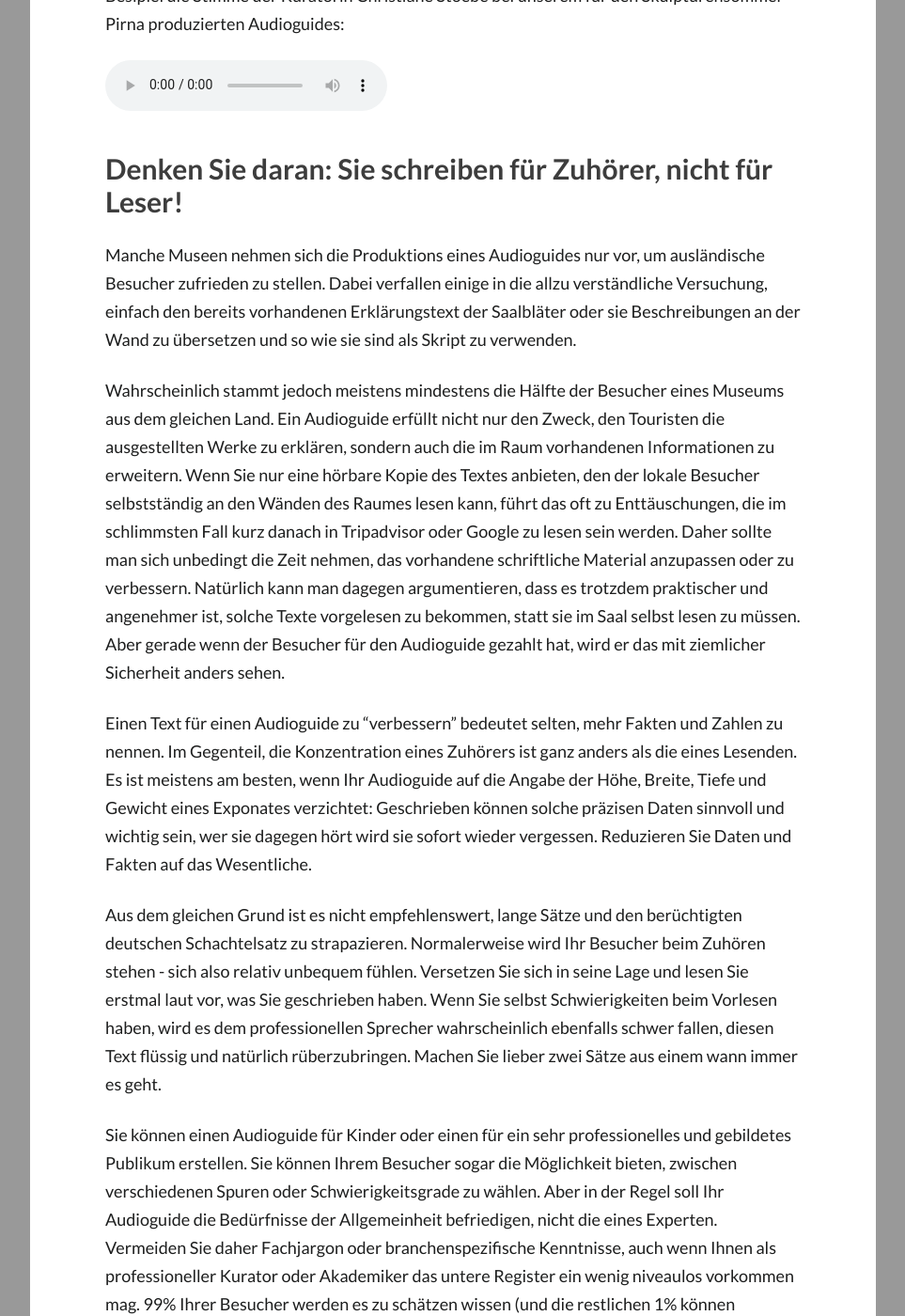
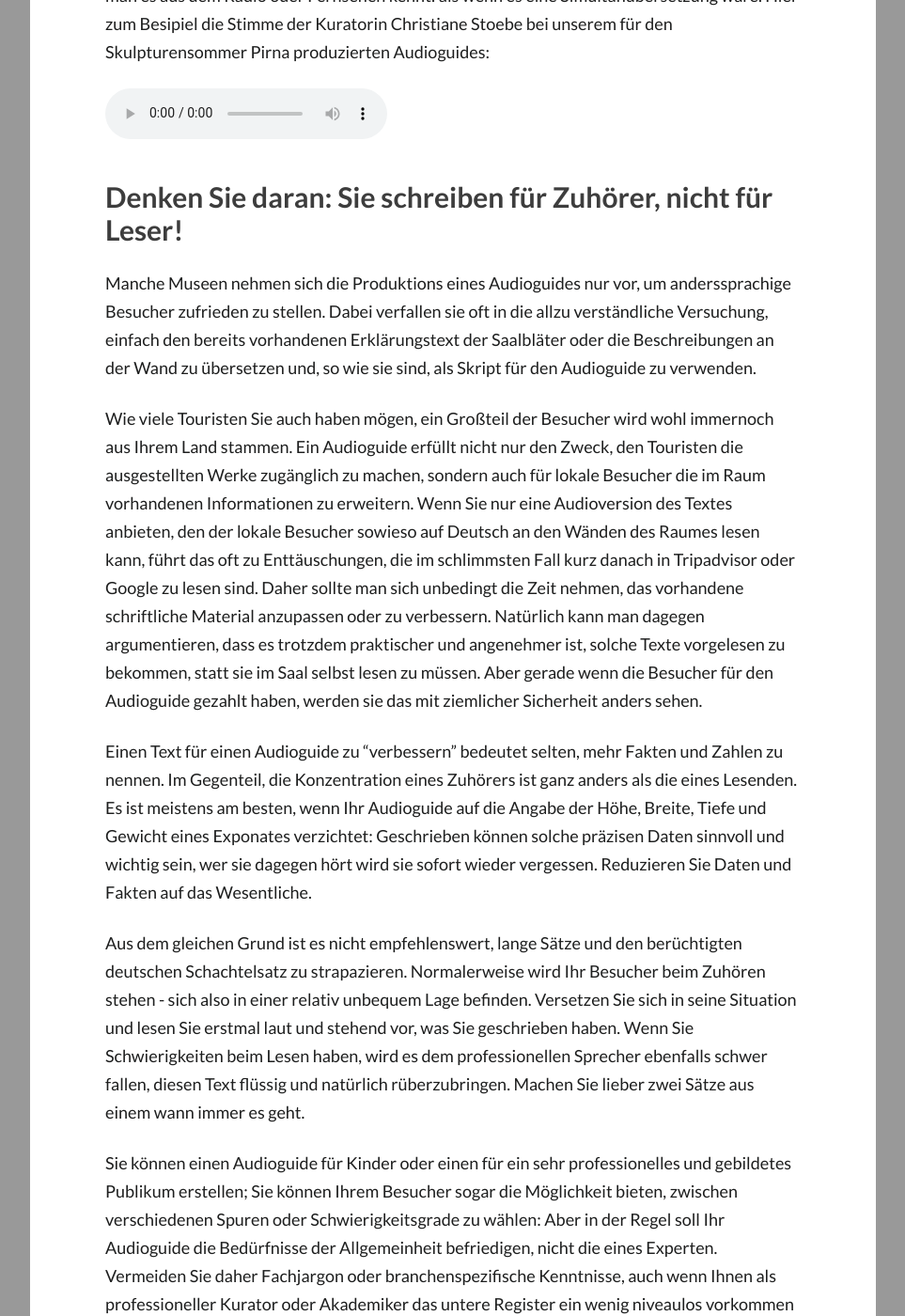
Before and after one commit to nubart/blog-de, a Jekyll site: the page built from _posts/2018-06-10-wie-audioguide-museum-schreiben-skript.md, in a window 1280 px wide and 1400 px high, scrolled down 3908 px. Shown: the whole window at 94% size, without its empty margins (8-971 px from the left). Built offline with Jekyll 4.4.1, drawn with Linux system fonts in a browser that asks for light colours; some web fonts are replaced; comment, search, counter and statistics services are not loaded; some of the changed text lies outside the part shown.

Commit message:
Blog DE erster Post

```diff
--- a/_posts/2018-06-10-wie-audioguide-museum-schreiben-skript.md
+++ b/_posts/2018-06-10-wie-audioguide-museum-schreiben-skript.md
@@ -17,27 +17,27 @@
 
 Aber vielleicht arbeiten Sie für eins der etwa 85 % kleineren deutschen Museen, die noch nicht über einen Audioguide verfügen. Dann stehen Sie wahrscheinlich zum ersten Mal vor der Aufgabe, einen Audioguide zu produzieren und Sie wissen nicht, wo Sie anfangen sollen.
 
-Nun, der allererste Schritt ist wohl die Verfassung eines Skripts. Natürliche kann Ihnen Nubart gerne dabei helfen, aber wenn Sie den Alleingang vorziehen, sind vielleicht die folgenden Empfehlungen nützlich:
+Nun, der allererste Schritt ist wohl die Verfassung eines Skripts. Natürlich kann Ihnen Nubart gerne dabei helfen, aber wenn Sie den Alleingang vorziehen, sind vielleicht die folgenden Empfehlungen nützlich:
 
 <!--more-->
 
 ## Wählen Sie die Exponate, die Sie Ihren Besuchern erklären möchten
-Auch wenn Ihr Museum klein ist, wird es nicht möglich oder wünschenswert sein, alle Ihre Stücke zu erklären. Bevor Sie mit dem Schreiben des Skripts beginnen, überlegen Sie also gut, welche Objekte Gegenstand einer verbalen Erklärung sein werden. Um Ihre Besucher nicht zu überfordern, sollten die Anzahl der Informationen und die Länge der Audiospuren begrenzt sein.
+Auch wenn Ihr Museum klein ist, wird es nicht möglich oder wünschenswert sein, alle Ihre Stücke zu im Audioguide zu berücksichtigen. Bevor Sie mit dem Schreiben des Skripts beginnen, überlegen Sie also gut, welche Objekte Gegenstand einer verbalen Erklärung sein werden. Um Ihre Besucher nicht zu überfordern, sollten die Anzahl der Informationen und die Länge der Audiospuren begrenzt sein.
 
-Natürlich sind alle Ihre Exponate eine Erklärung wert und daher wird die Auswahl sicher schwierig sein. Aber Ihre Wahl ist auch ein indirekter Weg ist, Ihre Besucher subtil zu denjenigen Werken zu führen, die in Ihren Profiaugen eine besondere Aufmerksamkeit verdienen.
+Natürlich sind alle Ihre Exponate eine Erklärung wert und daher wird die Auswahl sicher schwierig sein. Aber Ihre Wahl ist auch ein indirekter Weg ist, Ihre Besucher subtil zu denjenigen Werken zu führen, die in Ihren Profiaugen eine besondere Aufmerksamkeit verdienen!
 
 Hier sind einige Kriterien, die Ihnen bei der Auswahl helfen können:
 
 * Das Exponat ist von besonderem historischen oder künstlerischen Wert, ein Highlight für das Museum, das nicht wegzudenken wäre (z. B. die Mona Lisa im Louvre)
 * Das Exponat hat eine Funktion oder Bedeutung, die ohne eine ausgiebigere Erklärung vom Publikum nicht verstanden würde (z.B. ein altes, inzwischen unnachvollziehbar gewordenes Werkzeug).
 * Das Exponat hat vielleicht keinen besonderen künstlerischen Wert per se, es ist aber mit einer interessanten oder bedeutenden Geschichte verbunden, die erzählt werden muss (z.B. die Blumenvase von José González Llorente, die eine wichtige Rolle bei der Unabhängigkeit Kolumbiens gespielt hat).
-* Das Exponat ist per se nicht sonderlich wertvoll, aber es zieht, warum auch immer, die Aufmerksamkeit der Öffentlichkeit auf sich (z.B. ein Folterinstrument).
+* Das Exponat ist an und für sich nicht sonderlich wertvoll, aber es zieht, warum auch immer, die Aufmerksamkeit der Öffentlichkeit auf sich (z.B. ein Folterinstrument).
 
-Denken Sie daran, dass es normal ist, dass die Besucher den Exponaten zu Beginn des Rundgangs viel mehr Aufmerksamkeit als den Späteren schenken. Im ersten Museumssaal ist man noch voller Energie und Interesse, und daher bereit, alle gebotenen Spuren aufmerksam anzuhören. Museumsbesuche sind aber anstrengend. Im Laufe des Besuches stellt sich Müdigkeit ein und der Wunsch, vor einem Objekt zu stehen und die Erklärung zu hören, nimmt rasant ab. Wenn Sie zu viele Erklärungen im Audioguide anbieten, laufen Sie Gefahr, die ganze Energie Ihres Publikums in den ersten Räumen zu verbrauchen. Die letzten Exponate werden oft kaum noch angesehen, geschweige denn, die Erklärung dazu gehört.
+Wichtig dabei zu bedenken: die Besucher schenken den Exponaten zu Beginn des Rundgangs viel mehr Aufmerksamkeit als den Späteren. Im ersten Museumssaal ist man noch voller Energie und Interesse, und daher bereit, alle gebotenen Spuren aufmerksam anzuhören. Museumsbesuche sind aber anstrengend. Im Laufe der Zeit stellt sich Müdigkeit ein und der Wunsch, vor einem Objekt zu stehen und die Erklärung zu hören, nimmt rasant ab. Wenn Sie zu viele Erklärungen im Audioguide anbieten, laufen Sie Gefahr, die ganze Energie Ihres Publikums in den ersten Räumen zu verbrauchen. Die letzten Exponate werden oft kaum noch angesehen, geschweige denn, die Erklärung dazu gehört.
 
-Bei Nubart kann man das ein wenig lockerer nehmen, da unsere "Audioguides zum Mitnehmen" nicht zurückgegeben werden müssen. So kann der erschöpfte, aber immernoch interessierte Besucher auch nach einigen Stunden oder Tagen die fehlenden Spuren bequem in einem Café oder Hotel anhören.
+Bei Nubart kann man das ein wenig lockerer nehmen, da unsere "Audioguides zum Mitnehmen" nicht zurückgegeben werden müssen. So kann der erschöpfte, aber immernoch interessierte Besucher auch nach einigen Stunden oder Tagen die fehlenden Spuren bequem in einem Café oder im Hotelzimmer anhören.
 
-Sie können die Auswahl Ihrer Exponate aber auch als *work in progress* betrachten und mit der Zeit verfeinern. Wie bei Nubart vermitteln inzwischen viele Audioguides konkrete Informationen über die meist angehörten Spuren. Auf diese Weise werden Sie mit der Zeit die Vorlieben Ihres Publikums besser kennen und die selten angehörten Spuren entfernen oder durch andere, geeignetere ersetzen.
+Sie können die Auswahl Ihrer Exponate aber auch als *work in progress* betrachten und mit der Zeit verfeinern. Wie bei Nubart vermitteln inzwischen viele Audioguides konkrete Informationen über die meist angehörten Spuren. (Wenn nicht sollten Sie unbedingt darauf bestehen!). Auf diese Weise werden Sie mit der Zeit die Vorlieben Ihres Publikums besser kennen und die selten oder nur halb angehörten Spuren entfernen, verkürzen oder durch andere, geeignetere ersetzen.
 
 ## Ergänzen Sie die Erklärung der Stücke mit einleitenden Bemerkungen.
 Obwohl man es so am ehesten gewöhnt ist, müssen sich Audioguides nicht nur auf die Erläuterung einzelner Exponate beschränken. Sie können auch einführende Bemerkungen zum Kontext hinzufügen, z.B. um die Eigenarten eine bestimmten Epoche zu skizzieren oder um einige allgemeine Bemerkungen über den Künstler zu machen, dessen Arbeit Sie präsentieren.
@@ -49,25 +49,25 @@
 
  Das können Sie auch mit dem Kurator einer Ausstellung tun. Kuratoren werden oft von der Öffentlichkeit nicht wahrgenommen und viele sind dankbar für die Möglichkeit, ihren Standpunkt zur Konzeption der Ausstellung oder zur Auswahl eines bestimmten Werkes darzulegen.
 
-Gerade bei Sonderausstellungen ist die Zeit knapp und es ist nicht immer möglich, Inhalte über die Plakate für die Ausstellung hinaus zu generieren. Direkte, spontan aufgenommene Darstellungen sind relativ einfach und schnell zu erhalten. Wenn es absolut keine andere Möglichkeit gibt, können Sie sie sogar via Skype aufnehmen: Die Authentizität der Originalstimme wird die unperfekte Aufnahmequalität übertrumpfen. (Mitarbeiter der Tate oder des MOMAs: bitte nicht aufregen! Wir haben ja schon gesagt, dass wir uns mit diesem Beitrag an kleinere Museen wenden, die sich vielleicht weder aufwendige Content-Agenturen noch Studio-Tonaufnahmen leisten können, und trotzdem ihren Besuchern eine informative Erklärung der Ausstellung anbieten möchten).
+Gerade bei Sonderausstellungen ist die Zeit knapp und es ist nicht immer möglich, Inhalte über den Katalog oder die Plakate hinaus zu generieren. Direkte, spontan aufgenommene Darstellungen sind dagegen relativ einfach und schnell zu organisieren. Wenn es absolut keine andere Möglichkeit gibt, können Sie sie sogar via Skype aufnehmen: Die Authentizität der Originalstimme wird die unperfekte Aufnahmequalität übertrumpfen. (Mitarbeiter der Tate oder des MOMAs: bitte nicht aufregen! Wir haben ja schon gesagt, dass wir uns mit diesem Beitrag an kleinere Museen wenden, die sich vielleicht weder aufwendige Content-Agenturen noch Studio-Tonaufnahmen leisten können, und trotzdem ihren Besuchern eine informative Erklärung der Ausstellung anbieten möchten).
 
-Um selbstaufgenommene Aufnahmen auch in einer anderen Sprache verfügbar zu machen, ohne auf die Authentizität der Stimme zu verzichten, übespielen wir sie in Nubart wie man es aus dem Radio oder Fernsehen kennt: als wenn es eine Simultanübersetzung wäre. Hier zum Besipiel die Stimme der Kuratorin Christiane Stoebe bei unserem für den Skulpturensommer Pirna produzierten Audioguides:
+Um selbstaufgenommene Aufnahmen auch in einer anderen Sprache verfügbar zu machen, ohne auf die Authentizität der Originalstimme zu verzichten, übespielen wir sie in Nubart wie man es aus dem Radio oder Fernsehen kennt: als wenn es eine Simultanübersetzung wäre. Hier zum Besipiel die Stimme der Kuratorin Christiane Stoebe bei unserem für den Skulpturensommer Pirna produzierten Audioguides:
 
 
 <audio controls src="{{site.baseurl}}/audio/engel-en.mp3">Ihr Browser unterstützt das Element <code>Audio</code> nicht.</audio>
 
 ## Denken Sie daran: Sie schreiben für Zuhörer, nicht für Leser!
 
-Manche Museen nehmen sich die Produktions eines Audioguides nur vor, um ausländische Besucher zufrieden zu stellen. Dabei verfallen einige in die allzu verständliche Versuchung, einfach den bereits vorhandenen Erklärungstext der Saalbläter oder sie Beschreibungen an der Wand zu übersetzen und so wie sie sind als Skript zu verwenden.
+Manche Museen nehmen sich die Produktions eines Audioguides nur vor, um anderssprachige Besucher zufrieden zu stellen. Dabei verfallen sie oft in die allzu verständliche Versuchung, einfach den bereits vorhandenen Erklärungstext der Saalbläter oder die Beschreibungen an der Wand zu übersetzen und, so wie sie sind, als Skript für den Audioguide zu verwenden.
 
-Wahrscheinlich stammt jedoch meistens mindestens die Hälfte der Besucher eines Museums aus dem gleichen Land. Ein Audioguide erfüllt nicht nur den Zweck, den Touristen die ausgestellten Werke zu erklären, sondern auch die im Raum vorhandenen Informationen zu erweitern. Wenn Sie nur eine hörbare Kopie des Textes anbieten, den der lokale Besucher selbstständig an den Wänden des Raumes lesen kann, führt das oft zu Enttäuschungen, die im schlimmsten Fall kurz danach in Tripadvisor oder Google zu lesen sein werden. Daher sollte man sich unbedingt die Zeit nehmen, das vorhandene schriftliche Material anzupassen oder zu verbessern. Natürlich kann man dagegen argumentieren, dass es trotzdem praktischer und angenehmer ist, solche Texte vorgelesen zu bekommen, statt sie im Saal selbst lesen zu müssen. Aber gerade wenn der Besucher für den Audioguide gezahlt hat, wird er das mit ziemlicher Sicherheit anders sehen.
+Wie viele Touristen Sie auch haben mögen, ein Großteil der Besucher wird wohl immernoch aus Ihrem Land stammen. Ein Audioguide erfüllt nicht nur den Zweck, den Touristen die ausgestellten Werke zugänglich zu machen, sondern auch für lokale Besucher die im Raum vorhandenen Informationen zu erweitern. Wenn Sie nur eine Audioversion des Textes anbieten, den der lokale Besucher sowieso auf Deutsch an den Wänden des Raumes lesen kann, führt das oft zu Enttäuschungen, die im schlimmsten Fall kurz danach in Tripadvisor oder Google zu lesen sind. Daher sollte man sich unbedingt die Zeit nehmen, das vorhandene schriftliche Material anzupassen oder zu verbessern. Natürlich kann man dagegen argumentieren, dass es trotzdem praktischer und angenehmer ist, solche Texte vorgelesen zu bekommen, statt sie im Saal selbst lesen zu müssen. Aber gerade wenn die Besucher für den Audioguide gezahlt haben, werden sie das mit ziemlicher Sicherheit anders sehen.
 
 Einen Text für einen Audioguide zu "verbessern" bedeutet selten, mehr Fakten und Zahlen zu nennen. Im Gegenteil, die Konzentration eines Zuhörers ist ganz anders als die eines Lesenden.
 Es ist meistens am besten, wenn Ihr Audioguide auf die Angabe der Höhe, Breite, Tiefe und Gewicht eines Exponates verzichtet: Geschrieben können solche präzisen Daten sinnvoll und wichtig sein, wer sie dagegen hört wird sie sofort wieder vergessen. Reduzieren Sie Daten und Fakten auf das Wesentliche.
 
-Aus dem gleichen Grund ist es nicht empfehlenswert, lange Sätze und den berüchtigten deutschen Schachtelsatz zu strapazieren. Normalerweise wird Ihr Besucher beim Zuhören stehen - sich also relativ unbequem fühlen. Versetzen Sie sich in seine Lage und lesen Sie erstmal laut vor, was Sie geschrieben haben. Wenn Sie selbst Schwierigkeiten beim Vorlesen haben, wird es dem professionellen Sprecher wahrscheinlich ebenfalls schwer fallen, diesen Text flüssig und natürlich rüberzubringen. Machen Sie lieber zwei Sätze aus einem wann immer es geht.
+Aus dem gleichen Grund ist es nicht empfehlenswert, lange Sätze und den berüchtigten deutschen Schachtelsatz zu strapazieren. Normalerweise wird Ihr Besucher beim Zuhören stehen - sich also in einer relativ unbequem Lage befinden. Versetzen Sie sich in seine Situation und lesen Sie erstmal laut und stehend vor, was Sie geschrieben haben. Wenn Sie Schwierigkeiten beim Lesen haben, wird es dem professionellen Sprecher ebenfalls schwer fallen, diesen Text flüssig und natürlich rüberzubringen. Machen Sie lieber zwei Sätze aus einem wann immer es geht.
 
-Sie können einen Audioguide für Kinder oder einen für ein sehr professionelles und gebildetes Publikum erstellen. Sie können Ihrem Besucher sogar die Möglichkeit bieten, zwischen verschiedenen Spuren oder Schwierigkeitsgrade zu wählen. Aber in der Regel soll Ihr Audioguide die Bedürfnisse der Allgemeinheit befriedigen, nicht die eines Experten. Vermeiden Sie daher Fachjargon oder branchenspezifische Kenntnisse, auch wenn Ihnen als professioneller Kurator oder Akademiker das untere Register ein wenig niveaulos vorkommen mag. 99% Ihrer Besucher werden es zu schätzen wissen (und die restlichen 1% können jederzeit in den Museumsshop gehen und den Katalog kaufen).
+Sie können einen Audioguide für Kinder oder einen für ein sehr professionelles und gebildetes Publikum erstellen; Sie können Ihrem Besucher sogar die Möglichkeit bieten, zwischen verschiedenen Spuren oder Schwierigkeitsgrade zu wählen: Aber in der Regel soll Ihr Audioguide die Bedürfnisse der Allgemeinheit befriedigen, nicht die eines Experten. Vermeiden Sie daher Fachjargon oder branchenspezifische Kenntnisse, auch wenn Ihnen als professioneller Kurator oder Akademiker das untere Register ein wenig niveaulos vorkommen mag. 99% Ihrer Besucher werden es zu schätzen wissen (und die restlichen 1% können jederzeit in den Museumsshop gehen und den Katalog kaufen!).
 
 Wenn Sie den Audioguide wirklich verbessern möchten, verwenden Sie Anekdoten oder Kuriositäten, die mit dem Exponat zu tun haben: es wird Ihrem Besucher helfen, sich nicht nur an dieses bestimmte Werk zu erinnern, sondern auch an Ihr Museum. Und darum geht es ja zum Teil auch!
 
@@ -80,8 +80,7 @@
 
 Traurig, aber wahr: egal, wie viel Mühe Sie sich damit geben, die wenigsten Ihrer Besucher werden *alle* Spuren Ihres Audioguides hören. Das schöne an einem Audioguide ist ja gerade, dass man wählen kann, für welche Exponate man zusätzliche Information haben möchte. Dennoch sollte die Gesamtzeit aller Tonspuren nicht die Zeit überschreiten, die ein Besuch der Ausstellung *ohne* Audioguide in Anspruch nehmen würde. Wahrscheinlich haben Sie schon längst die durchschnittliche Verweilszeit der Besucher in Ihrem Museum berechnet: die ideale Länge eines Audioguides ist die Hälfte dieser Zeit. Wenn Ihre Besucher also normalerweise eine Stunde in Ihrem Museum verbringen, sollte Ihr Audioguide in etwa eine Gesamtdauer von 30 Minuten haben.
 
-Als Kurator, Kunsthistoriker oder Museumsprofi sind Sie sicher die geeigneteste Person um die relevanten Informationen zu Ihren Exponaten schriftlich für den Audioguide zu verfassen. Womöglich macht Ihnen diese Arbeit auch Spaß!
-
+Als Kurator, Kunsthistoriker oder Museumsprofi sind Sie sicher die geeigneteste Person um die relevanten Informationen zu Ihren Exponaten schriftlich für den Audioguide zu verfassen. Womöglich macht Ihnen diese Arbeit auch Spaß! Damit haben Sie das Wesentliche geleistet. Den Rest -Übersetzungen und Vertonungen-- können Sie jetzt guten Freelancern, einer Agentur oder uns in Nubart anvertrauen.
 
 Sind Sie mit diesen Punkten einverstanden? Möchten Sie noch etwas hinzufügen? Hinterlassen Sie uns doch einfach einen Kommentar!
 
```
